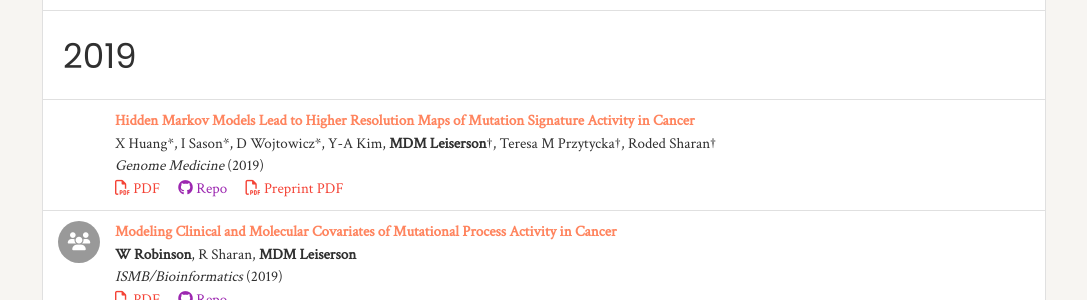
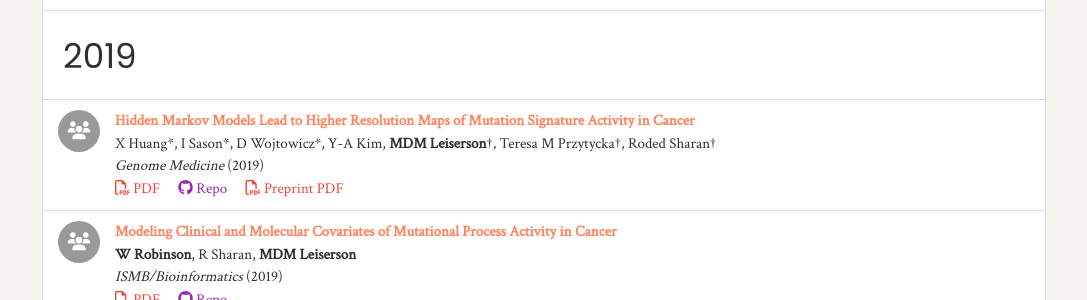
Before and after one commit to lrgr/lrgr.github.io, a Jekyll site: the page built from publications.html, in a window 1280 px wide. Shown: the part 434-734 px from the top of the page, without its empty margins (96-1183 px from the left). Built offline with Jekyll 4.4.1, drawn with Linux system fonts in a browser that asks for light colours; nearby versions of some CDN libraries.

Commit message:
Update publications.html

```diff
--- a/publications.html
+++ b/publications.html
@@ -31,6 +31,7 @@ top_navbar: false
       <h4>2019</h4>
   </li>
   <li class="collection-item avatar">
+    <i class="fa fa-users circle"></i>
     <div>
       <div><b><a href='https://genomemedicine.biomedcentral.com/articles/10.1186/s13073-019-0659-1' target='_new'>Hidden Markov Models Lead to Higher Resolution Maps of Mutation Signature Activity in Cancer</a></b></div>
       <div class="light">X Huang*, I Sason*, D Wojtowicz*, Y-A Kim, <b>MDM Leiserson</b>&dagger;, Teresa M Przytycka&dagger;, Roded Sharan&dagger;</div>
```
